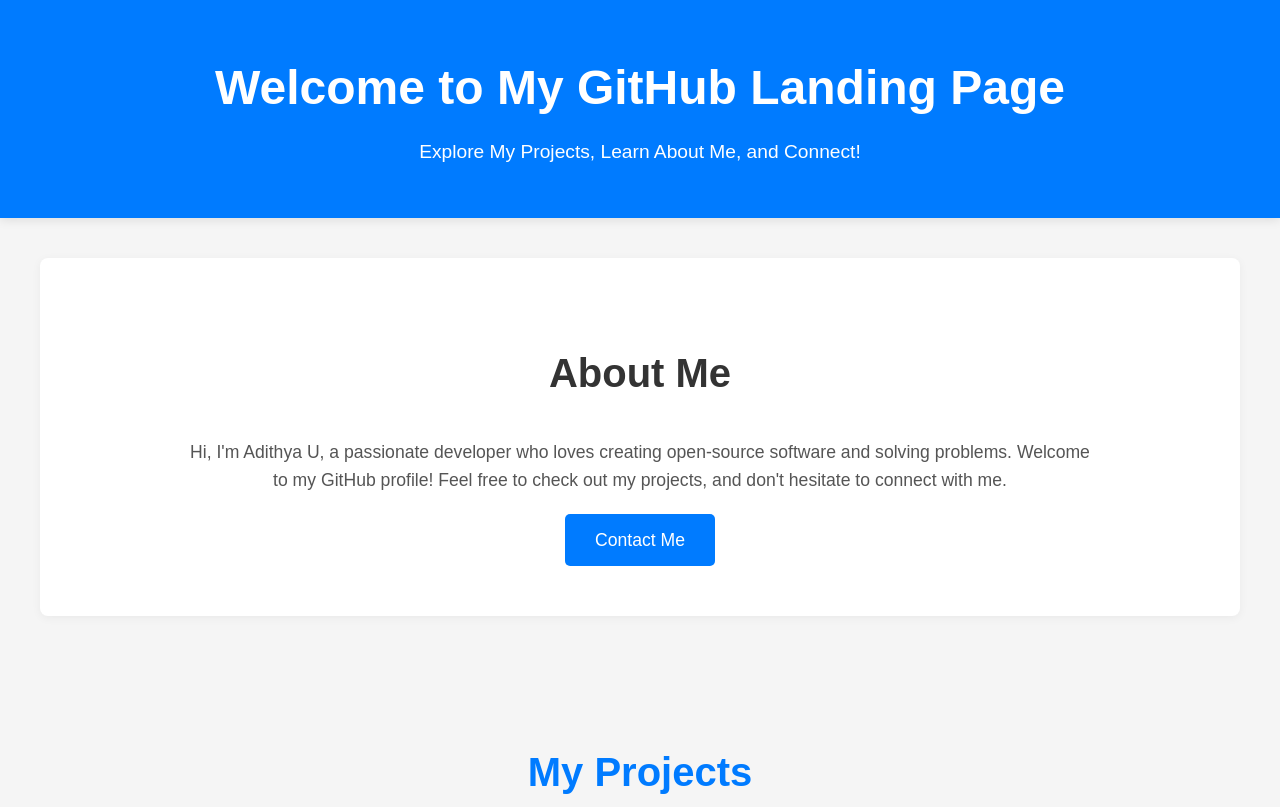
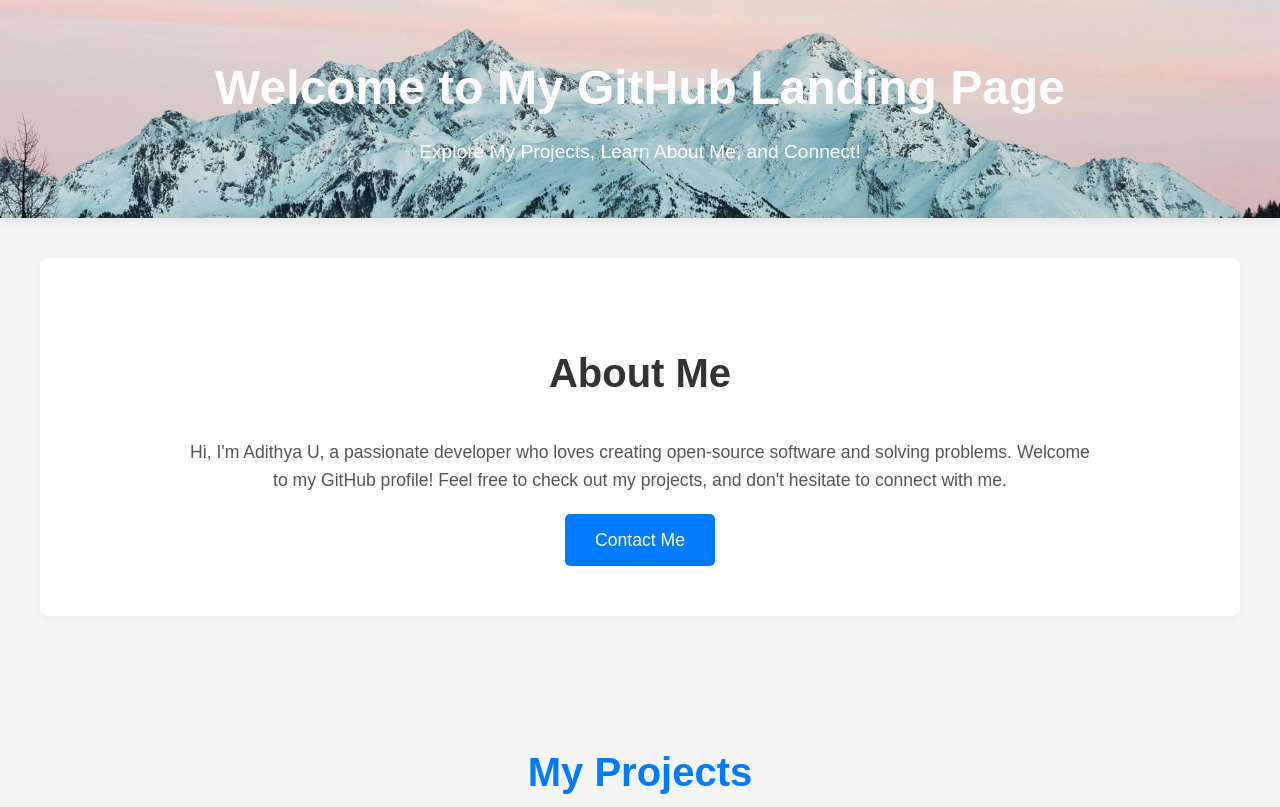
Before and after one commit to adithyaupendran/my-landing-page, a plain HTML site: page index.html in a window 1280 px wide. Shown: the top 807 px of the page. Drawn offline with Linux system fonts and the light colour scheme.

Commit message:
Update index.html

```diff
--- a/index.html
+++ b/index.html
@@ -17,12 +17,15 @@
 
     /* Header Styling */
     header {
-      background-color: #007bff;
-      color: white;
-      padding: 50px 0;
-      text-align: center;
-      box-shadow: 0 2px 10px rgba(0, 0, 0, 0.1);
-    }
+  background-image: url('https://github.com/adithyaupendran/my-landing-page/blob/main/pexels-eberhardgross-1287145.jpg');
+  background-size: cover;
+  background-position: center;
+  color: white;
+  padding: 50px 0;
+  text-align: center;
+  box-shadow: 0 2px 10px rgba(0, 0, 0, 0.1);
+}
+
 
     header h1 {
       font-size: 3em;
```
